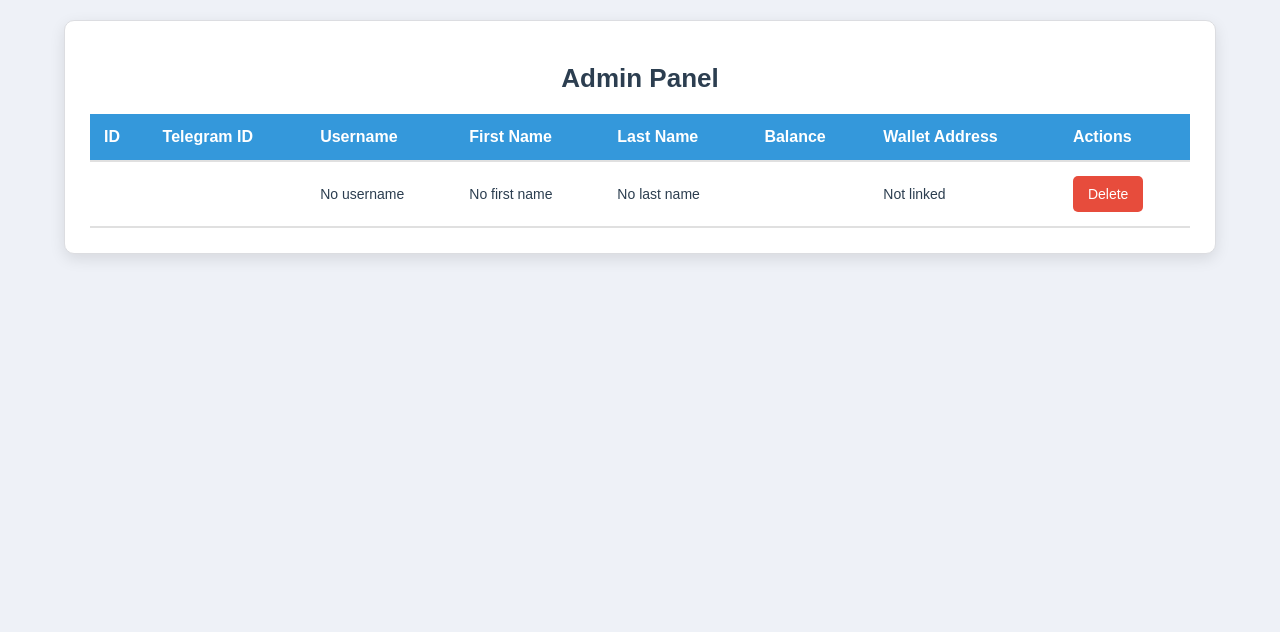
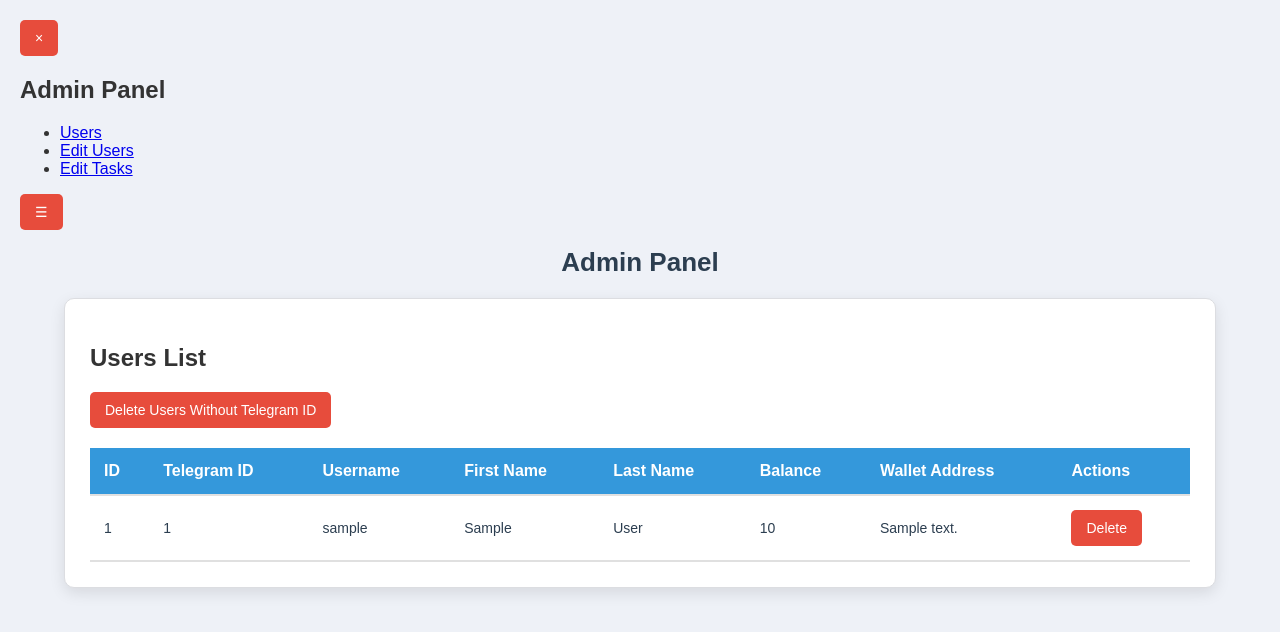
Before and after one commit to Qodirbek/QODEX_GAME, a Flask app: page /admin in a window 1280 px wide. Shown: the top 632 px of the page. Run offline with Flask 3, Linux system fonts and the light colour scheme; a database or web service that is not in the repository returns one stand-in record (values such as "Sample title"); some libraries are stand-ins or nearby versions.

Commit message:
Update admin.html

```diff
--- a/templates/admin.html
+++ b/templates/admin.html
@@ -7,9 +7,28 @@
     <link rel="stylesheet" href="{{ url_for('static', filename='css/admin.css') }}">
 </head>
 <body>
-    <div class="admin-container">
+
+    <!-- Sidebar menyu -->
+    <div class="sidebar">
+        <button class="close-btn">&times;</button>
+        <h2>Admin Panel</h2>
+        <ul>
+            <li><a href="#" id="users-tab">Users</a></li>
+            <li><a href="#" id="edit-users-tab">Edit Users</a></li>
+            <li><a href="#" id="edit-tasks-tab">Edit Tasks</a></li>
+        </ul>
+    </div>
+
+    <!-- Navbar -->
+    <div class="navbar">
+        <button class="menu-btn">&#9776;</button>
         <h1>Admin Panel</h1>
+    </div>
 
+    <!-- Users sahifasi -->
+    <div class="admin-container" id="users-section">
+        <h2>Users List</h2>
+        <button id="delete-no-id-users">Delete Users Without Telegram ID</button>
         <table class="admin-table">
             <thead>
                 <tr>
@@ -26,26 +45,67 @@
             <tbody>
                 {% for user in users %}
                 <tr>
-                    <td>{{ user[0] }}</td>  <!-- User ID (ID from database) -->
-                    <td>{{ user[1] }}</td>  <!-- Telegram ID -->
-                    <td>{{ user[2] if user[2] else "No username" }}</td>  <!-- Username -->
-                    <td>{{ user[3] if user[3] else "No first name" }}</td>  <!-- First Name -->
-                    <td>{{ user[4] if user[4] else "No last name" }}</td>  <!-- Last Name -->
-                    <td>{{ user[5] }}</td>  <!-- Balance -->
-                    <td>{{ user[6] if user[6] else "Not linked" }}</td>  <!-- Wallet Address -->
+                    <td>{{ user.id }}</td>
+                    <td>{{ user.telegram_id or "No ID" }}</td>
+                    <td>{{ user.username or "No username" }}</td>
+                    <td>{{ user.first_name or "No first name" }}</td>
+                    <td>{{ user.last_name or "No last name" }}</td>
+                    <td>{{ user.balance }}</td>
+                    <td>{{ user.wallet_address or "Not linked" }}</td>
                     <td>
-                        <button class="delete-btn" data-id="{{ user[1] }}">Delete</button>  <!-- Delete button -->
+                        <button class="delete-btn" data-id="{{ user.id }}">Delete</button>
                     </td>
                 </tr>
                 {% else %}
                 <tr>
-                    <td colspan="8">No users found</td>  <!-- No users message -->
+                    <td colspan="8">No users found</td>
                 </tr>
                 {% endfor %}
             </tbody>
         </table>
     </div>
 
+    <!-- Edit Users sahifasi -->
+    <div class="admin-container" id="edit-users-section" style="display: none;">
+        <h2>Edit User Balance</h2>
+        <form id="edit-user-form">
+            <label for="user-id">Enter Telegram ID or User ID:</label>
+            <input type="text" id="user-id" required>
+            <button type="submit">Search</button>
+        </form>
+
+        <div id="user-info" style="display: none;">
+            <h3>User Details</h3>
+            <p><strong>Username:</strong> <span id="user-username"></span></p>
+            <p><strong>First Name:</strong> <span id="user-firstname"></span></p>
+            <p><strong>Last Name:</strong> <span id="user-lastname"></span></p>
+            <p><strong>Current Balance:</strong> <span id="user-balance"></span></p>
+
+            <label for="new-balance">New Balance:</label>
+            <input type="number" id="new-balance" required>
+            <button id="save-balance">Save</button>
+        </div>
+    </div>
+
+    <!-- Edit Tasks sahifasi -->
+    <div class="admin-container" id="edit-tasks-section" style="display: none;">
+        <h2>Edit Tasks</h2>
+        <form id="edit-task-form">
+            <label for="task-id">Enter Task ID:</label>
+            <input type="text" id="task-id" required>
+            <button type="submit">Search</button>
+        </form>
+
+        <div id="task-info" style="display: none;">
+            <h3>Task Details</h3>
+            <p><strong>Task Name:</strong> <span id="task-name"></span></p>
+            <p><strong>Description:</strong> <span id="task-desc"></span></p>
+            <label for="new-task-desc">New Description:</label>
+            <input type="text" id="new-task-desc">
+            <button id="save-task">Save</button>
+        </div>
+    </div>
+
     <script src="{{ url_for('static', filename='js/admin.js') }}"></script>
 </body>
 </html>
```
